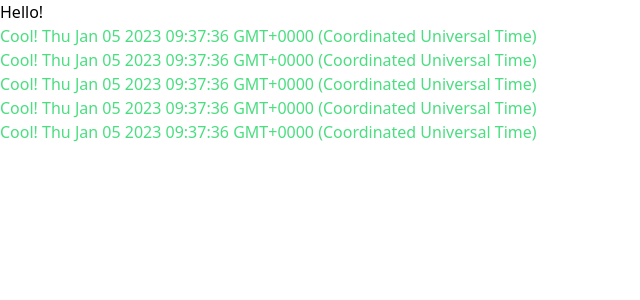
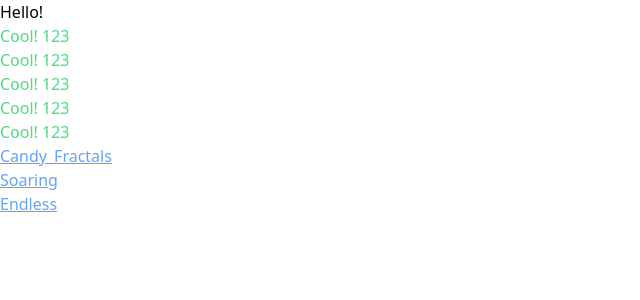
Before and after one commit to NitroGuy10/nitroguy10.github.io, a Nuxt app: page / in a window 1280 px wide. Shown: the top 300 px of the page, without its empty margins (0-640 px from the left). Built offline with nearby package versions, Linux system fonts and the light colour scheme.

Commit message:
Static site generation!

```diff
--- a/components/Cool.vue
+++ b/components/Cool.vue
@@ -1,7 +1,5 @@
 <script lang="ts" setup>
-    let date = new Date();
-    //date = 123;
-
+    let date = 123;
 
 </script>
 
--- a/nuxt.config.ts
+++ b/nuxt.config.ts
@@ -15,5 +15,10 @@ export default defineNuxtConfig({
                 { name: "description", content: "NitroGuy's Website" }
             ]
         }
+    },
+    nitro: {
+        output: {
+            publicDir: "../docs"
+        }
     }
 });
--- a/package.json
+++ b/package.json
@@ -3,7 +3,7 @@
   "scripts": {
     "build": "npm run lint && nuxt build",
     "dev": "nuxt dev",
-    "generate": "nuxt generate",
+    "generate": "npm run lint && nuxt generate",
     "preview": "nuxt preview",
     "postinstall": "nuxt prepare",
     "lint": "eslint app.vue ./{components,pages}/**/*.{vue,js,cjs,mjs,ts,cts,mts}"
--- a/pages/index.vue
+++ b/pages/index.vue
@@ -1,3 +1,9 @@
+<script lang="ts" setup>
+  const SONGS = ["Candy_Fractals", "Soaring", "Endless"];
+
+
+</script>
+
 <template>
     <div>
       <h1>Hello!</h1>
@@ -7,5 +13,9 @@
       <Cool />
       <Cool />
 
+      <ul>
+        <li v-for="song of SONGS"><NuxtLink :to="'./songs/' + song" class="text-blue-400 underline">{{ song }}</NuxtLink></li>
+      </ul>
+
     </div>
 </template>
--- /dev/null
+++ b/pages/songs/[song_id].vue
@@ -0,0 +1,11 @@
+<script lang="ts" setup>
+    const route = useRoute();
+
+    const songId = route.params.song_id;
+</script>
+
+<template>
+    <div>
+      <h1>{{ songId }} is such a cool song!!!</h1>
+    </div>
+</template>
```
Also changed, not shown: .eslintrc.json, 11 other files (tests, documents, lock files or other folders).
